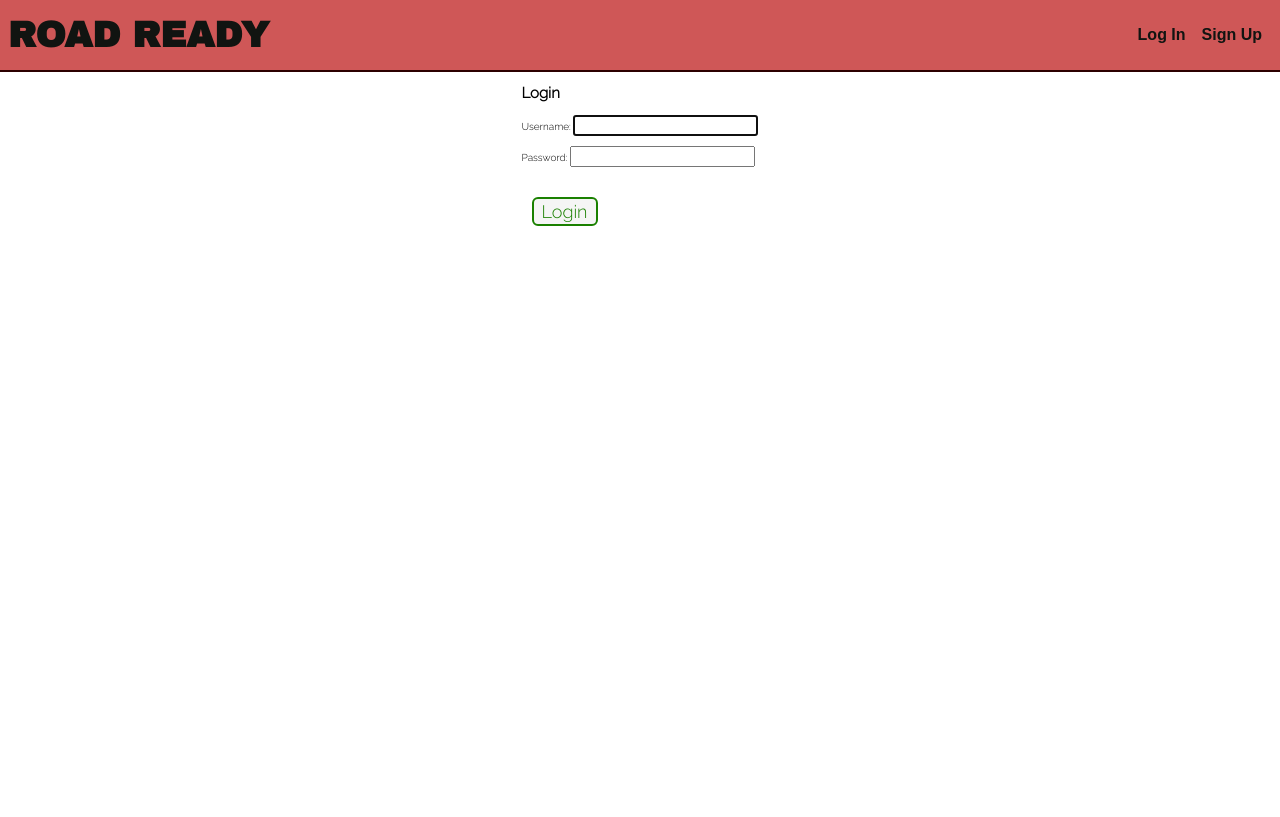
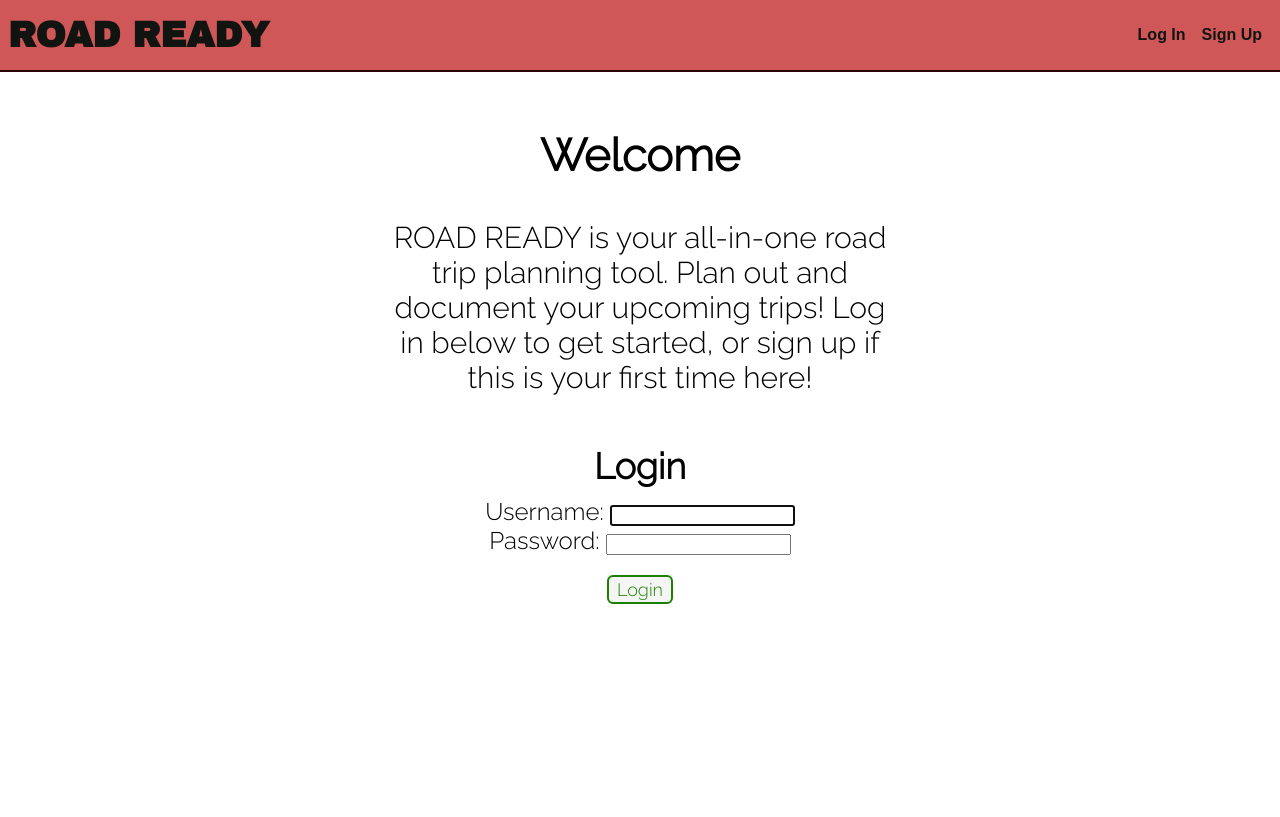
Before and after one commit to kmcabano/roadtripper, a Django app: page / in a window 1280 px wide. Run offline with Django 3.2, Linux system fonts and the light colour scheme; some web fonts are replaced.

Commit message:
more homepage styling

```diff
--- a/main_app/static/css/home.css
+++ b/main_app/static/css/home.css
@@ -1,12 +1,41 @@
 main {
   display: flex;
+  flex-direction: column;
+}
+
+.login-section {
+  display: flex;
+  flex-direction: row;
   justify-content: center;
 }
 
-@media only screen and (min-width: 768px) {
+.login {
+  margin-top: 20px;
+  font-size: 24px;
+  display: flex;
+  flex-direction: column;
+  align-items: center;
+  width: 35vw;
+}
+
+.login h1 {
+  margin-bottom: 10px;
+}
+
+.login p {
+  margin: 0;
+}
+
+.about-section {
+  display: flex;
+  flex-direction: row;
+  justify-content: center;
 
 }
 
-@media only screen and (min-width: 1024px) {
-
+.about {
+  margin-top: 20px;
+  font-size: 30px;
+  text-align: center;
+  max-width: 500px;
 }
--- a/main_app/templates/home.html
+++ b/main_app/templates/home.html
@@ -6,8 +6,15 @@
 {% endblock %}
 
 {% block content %}
+  <section class="about-section">
+    <div class="about">
+      <h1>Welcome</h1>
+      ROAD READY is your all-in-one road trip planning tool.
+      Plan out and document your upcoming trips! Log in below to get started, or sign up if this is your first time here!
+    </div>
+  </section>
 {% if not user.is_authenticated %}
-  <section>
+  <section class="login-section">
     <form action="{% url 'home' %}" method="post" class="login">
       <h1>Login</h1>
       {% csrf_token %}
@@ -17,4 +24,5 @@
     </form>
   </section>
 {% endif %}
+
 {% endblock %}
```
